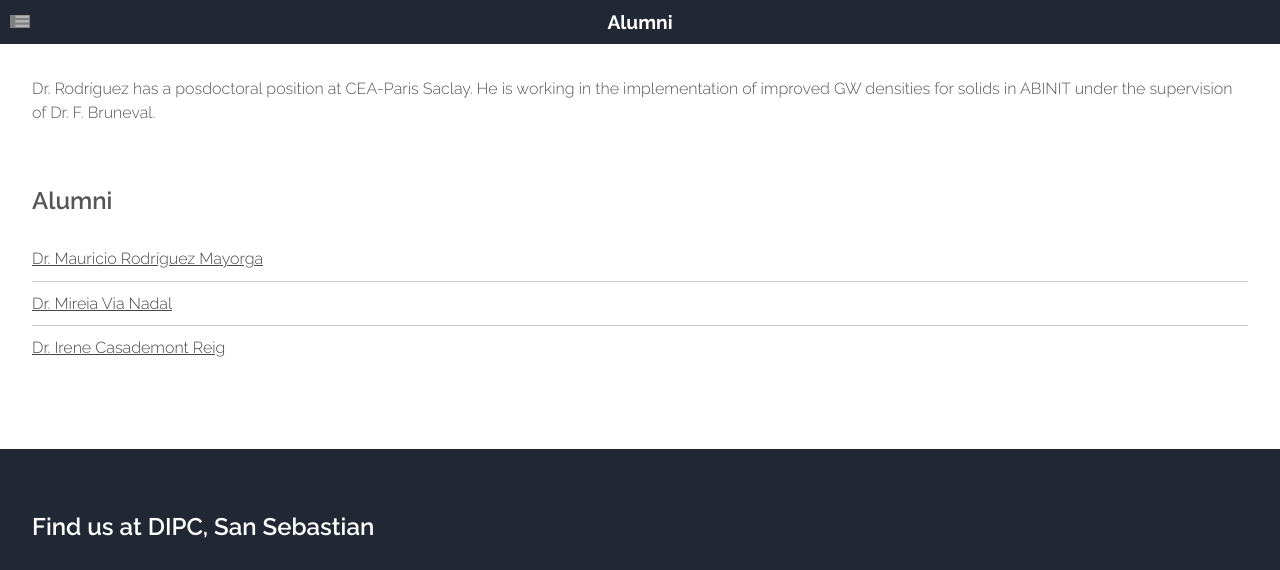
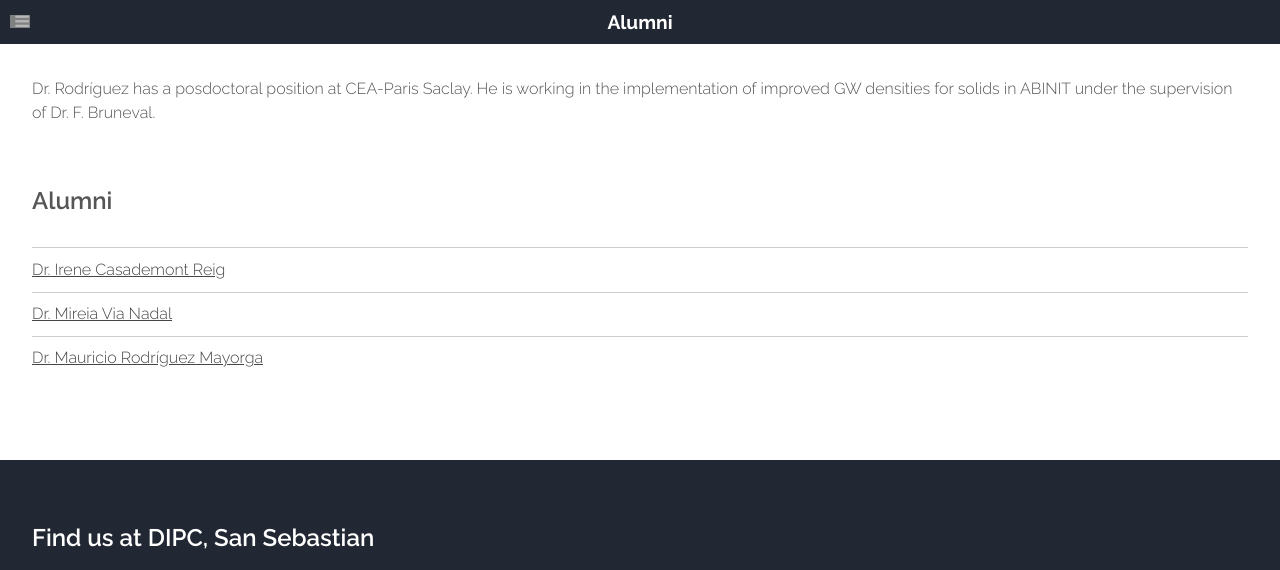
Before and after one commit to old-jekyll-templates/Horizons-Jekyll-Theme, a Jekyll site: the page built from members/mauricio_rodriguez.html, in a window 1280 px wide and 900 px high, scrolled down 866 px, cut to the strip 0-570 px from the top of the window. Built offline with Jekyll 4.4.1, drawn with Linux system fonts in a browser that asks for light colours; part of the change alters nothing that is shown; grey boxes are pictures that could not be loaded.

Commit message:
Update mauricio_rodriguez.html

```diff
--- a/members/mauricio_rodriguez.html
+++ b/members/mauricio_rodriguez.html
@@ -15,9 +15,7 @@ layout: main
 							<h2>Alumni</h2>
 						</header>
 						<ul class="default">
-							<li><a href="{{ site.baseurl }}/members/mauricio_rodriguez.html">Dr. Mauricio Rodríguez Mayorga</a></li>
-							<li><a href="{{ site.baseurl }}/members/mireia_via_nadal.html">Dr. Mireia Via Nadal</a></li>
-							<li><a href="{{ site.baseurl }}/members/irene_casademont_reig.html">Dr. Irene Casademont Reig</a></li>
+						  {% include alumni_list.html %}
 						</ul>
 					</section>
 				</div>
```
